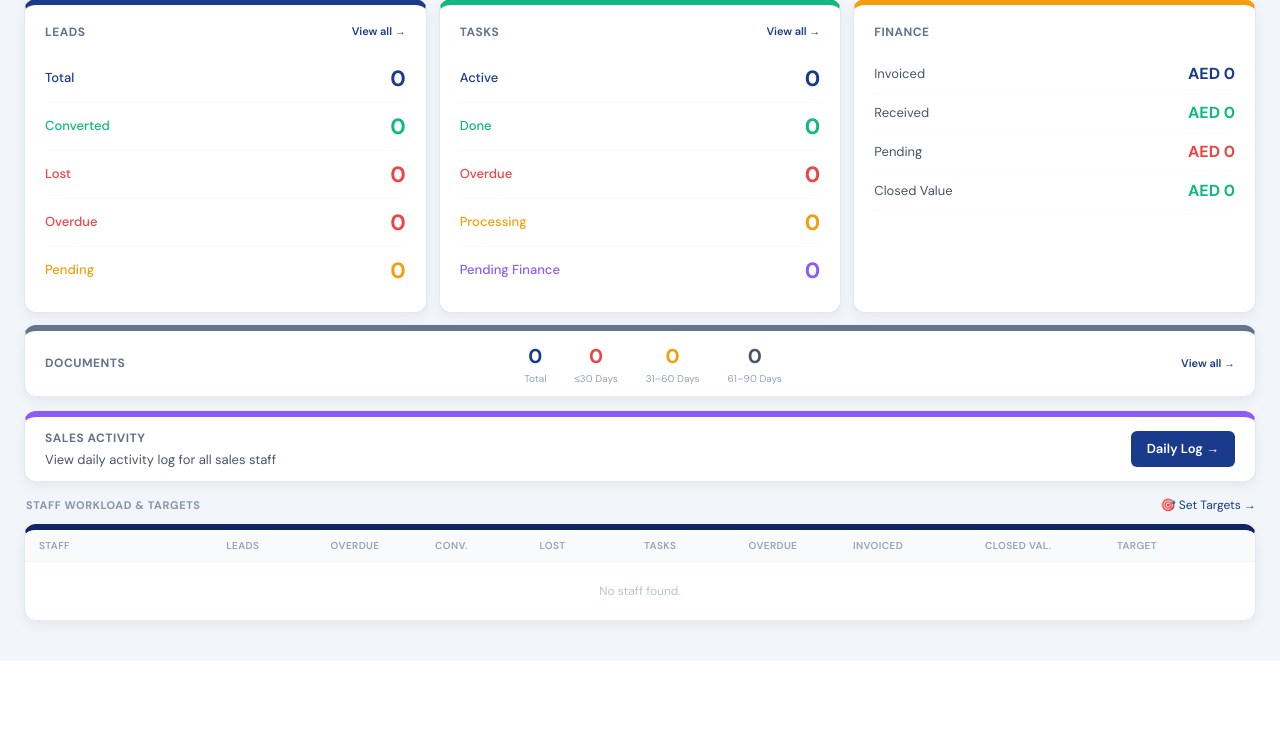
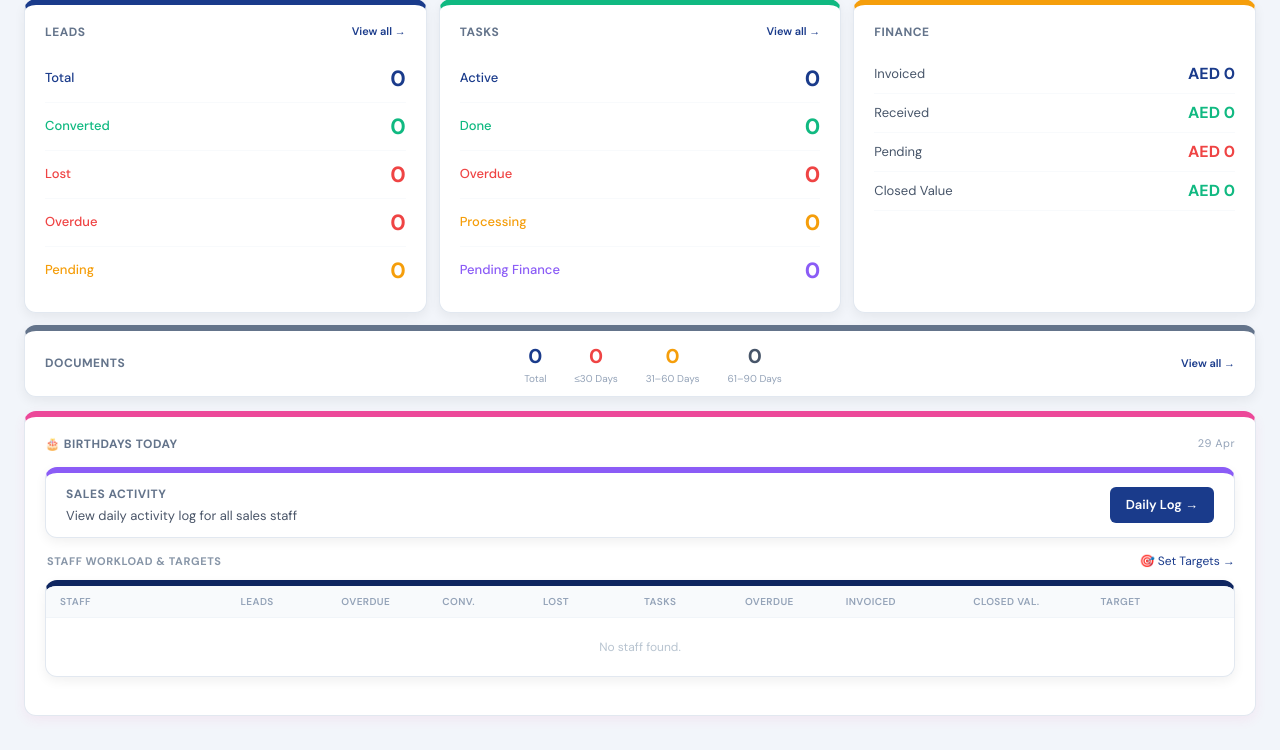
Before and after one commit to astershafeer-prog/tahfeel-crm, a Flask app: page /dashboard in a window 1280 px wide. Shown: the part 327-1077 px from the top of the page. Before the commit the page ends 988 px from the top, so only its background shows below. Run offline with Flask 3, Linux system fonts and the light colour scheme; a user stored in the database is signed in.

Commit message:
fix: birthday widget always visible on all dashboards — shows 'No birthdays today' when empty, date shown in header

```diff
--- a/templates/dashboard_admin.html
+++ b/templates/dashboard_admin.html
@@ -79,9 +79,9 @@
       </div>
       <a href="/documents" style="font-size:11px;color:#1A3B8B;text-decoration:none;font-weight:600;white-space:nowrap;">View all →</a>
     </div>
-    {% if birthdays_today %}
     <div style="background:white;border-radius:12px;border:0.5px solid #E2E8F0;border-top:6px solid #EC4899;padding:18px 20px;margin-bottom:14px;box-shadow:0 4px 12px rgba(236,72,153,0.08);">
-      <div style="font-size:12px;font-weight:700;color:#64748B;text-transform:uppercase;letter-spacing:0.5px;margin-bottom:14px;">🎂 Birthdays Today</div>
+      <div style="font-size:12px;font-weight:700;color:#64748B;text-transform:uppercase;letter-spacing:0.5px;margin-bottom:14px;display:flex;justify-content:space-between;align-items:center;">🎂 Birthdays Today <span style="font-size:11px;color:#94A3B8;font-weight:400;text-transform:none;">{{ now.strftime('%d %b') }}</span></div>
+      {% if birthdays_today %}
       {% for c in birthdays_today %}
       <div style="display:flex;justify-content:space-between;align-items:center;padding:8px 0;border-bottom:0.5px solid #F8FAFC;">
         <div class="av-wrap">
--- a/templates/dashboard_staff.html
+++ b/templates/dashboard_staff.html
@@ -118,9 +118,9 @@
       <a href="/documents" style="font-size:11px;color:#1A3B8B;text-decoration:none;font-weight:600;white-space:nowrap;">View all →</a>
     </div>
 
-    {% if birthdays_today %}
     <div style="background:white;border-radius:12px;border:0.5px solid #E2E8F0;border-top:6px solid #EC4899;padding:14px 20px;margin-bottom:12px;box-shadow:0 4px 12px rgba(236,72,153,0.08);">
-      <div style="font-size:12px;font-weight:700;color:#64748B;text-transform:uppercase;letter-spacing:0.5px;margin-bottom:12px;">🎂 Birthdays Today</div>
+      <div style="font-size:12px;font-weight:700;color:#64748B;text-transform:uppercase;letter-spacing:0.5px;margin-bottom:12px;display:flex;justify-content:space-between;align-items:center;">🎂 Birthdays Today <span style="font-size:11px;color:#94A3B8;font-weight:400;text-transform:none;">{{ now.strftime('%d %b') }}</span></div>
+      {% if birthdays_today %}
       {% for c in birthdays_today %}
       <div style="display:flex;justify-content:space-between;align-items:center;padding:7px 0;border-bottom:0.5px solid #F8FAFC;">
         <div class="av-wrap">
```
